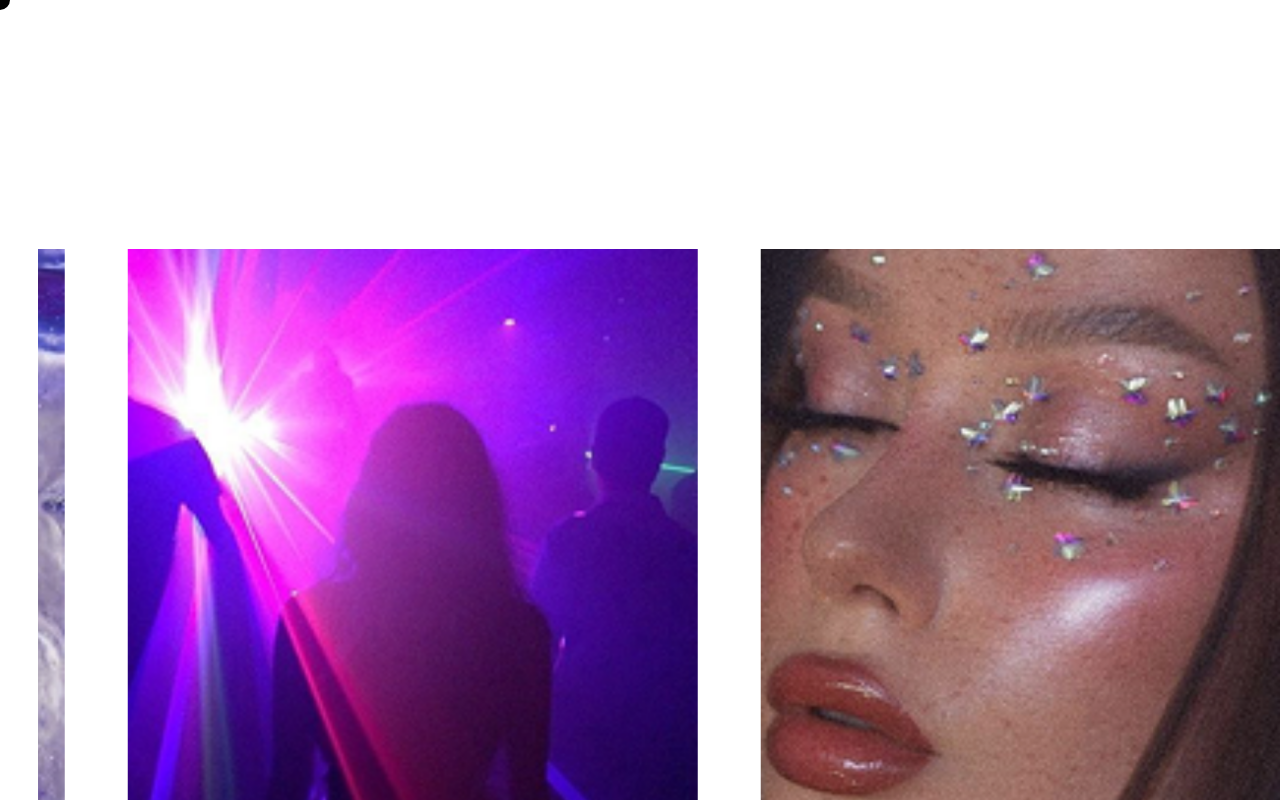
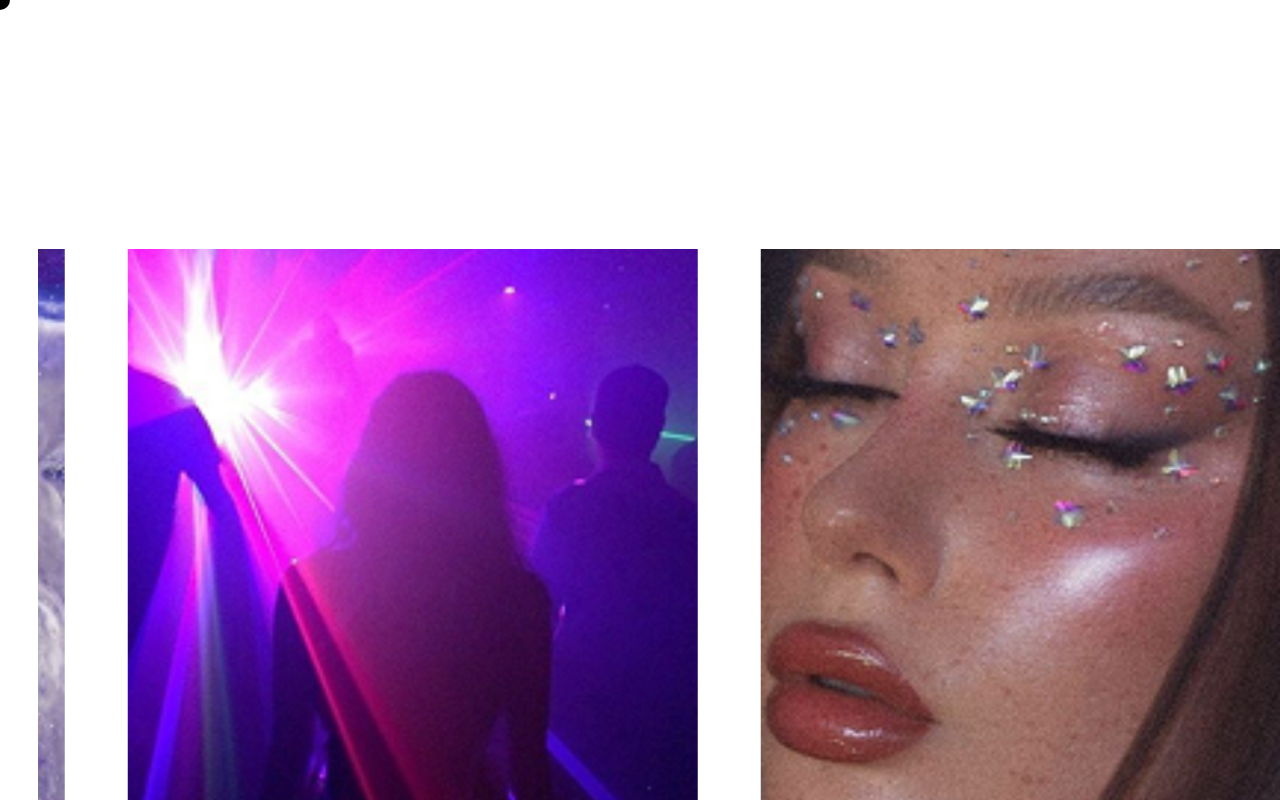
Before and after one commit to AdryanPro/claxStudio, a React (Vite) app: page /Molly in a window 1280 px wide. Shown: the top 800 px of the page. Built offline with nearby package versions, Linux system fonts and the light colour scheme; the HTML template or start-up script is replaced by a standard one; a web font is replaced by a local one.

Commit message:
small img change

```diff
--- a/src/CSS/TopProject.css
+++ b/src/CSS/TopProject.css
@@ -124,7 +124,7 @@
         margin-bottom: 3vh;
     }
     .imgRandomMix{
-        margin-top: 30vh;
+        margin-top: 26vh;
         min-width: fit-content;
     }
     .imgRandomMix img{
```
